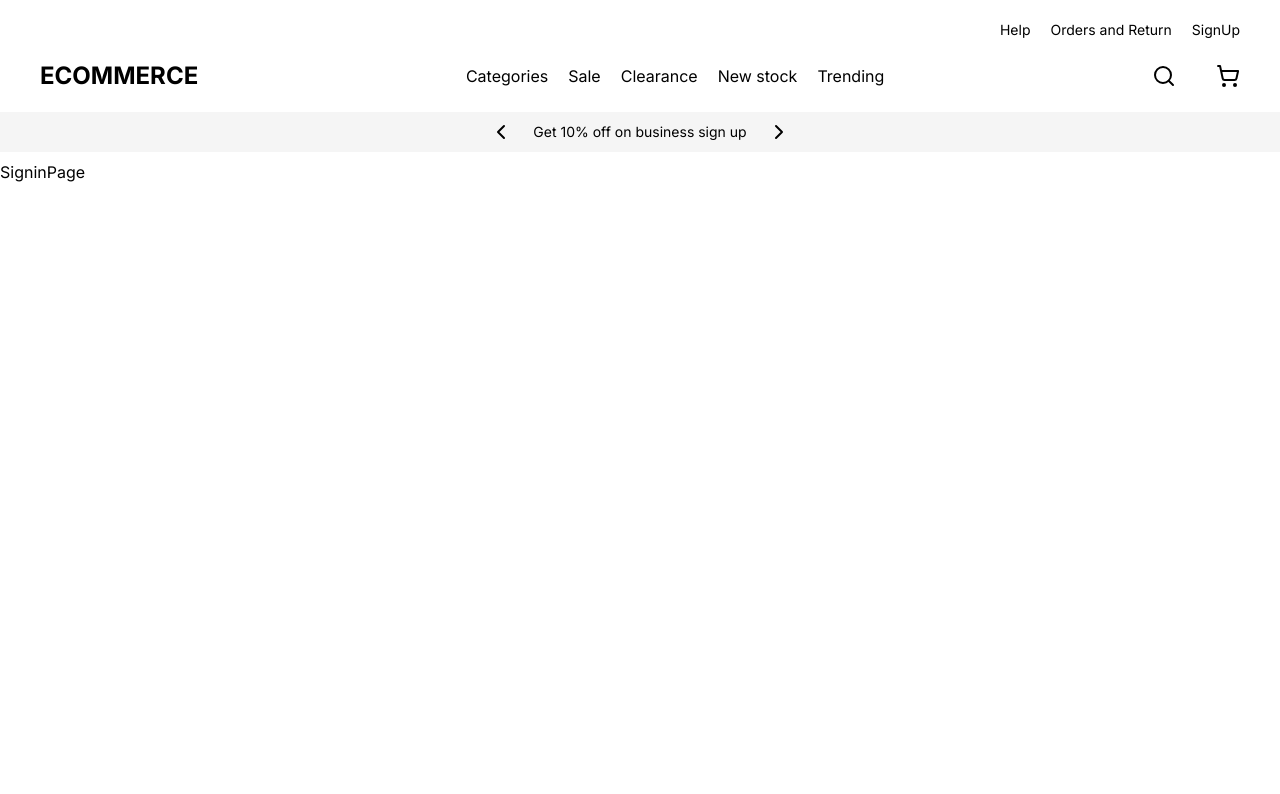
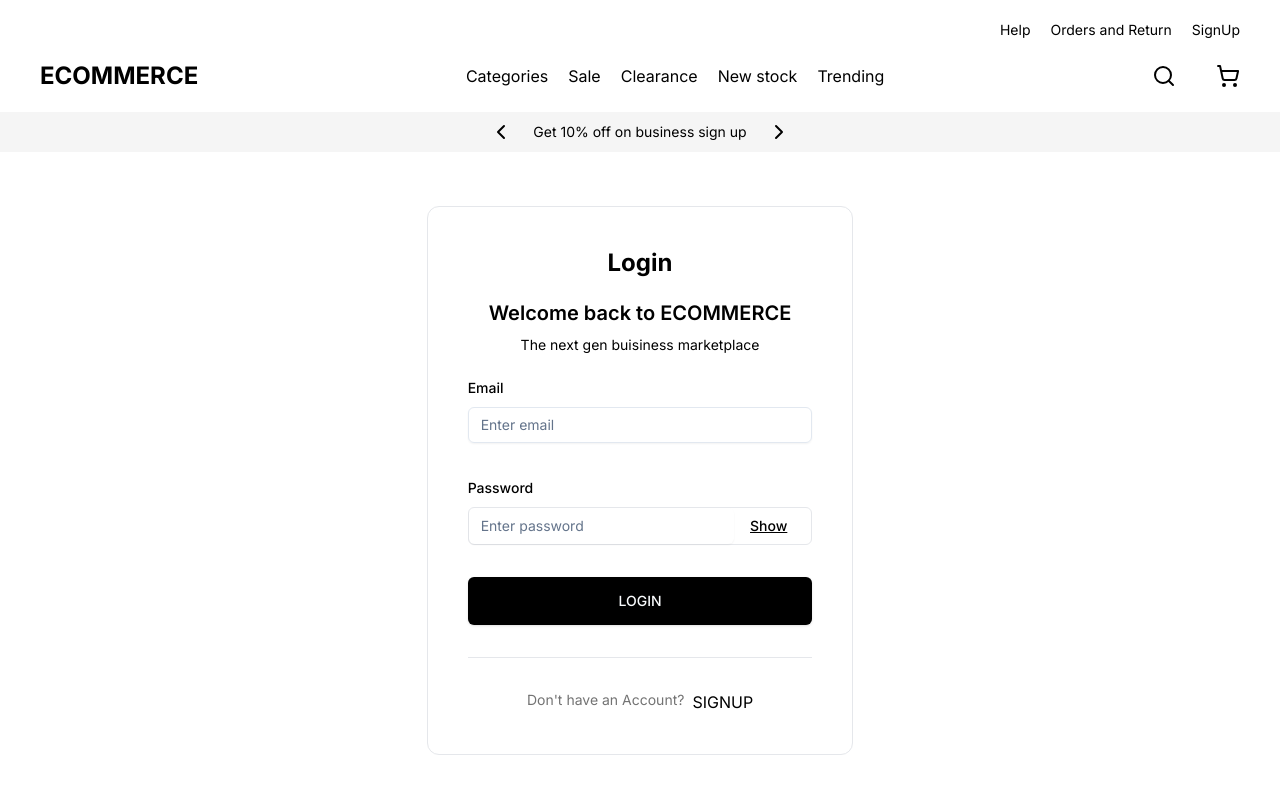
Before and after one commit to devMukulSingh/roc8Assignment, a Next.js app: page /signin in a window 1280 px wide. Shown: the top 794 px of the page. Built offline with nearby package versions, Linux system fonts and the light colour scheme.

Commit message:
added login ui

```diff
--- a/app/(auth)/signin/page.tsx
+++ b/app/(auth)/signin/page.tsx
@@ -1,8 +1,115 @@
+'use client'
+import { Button } from "@/components/ui/button";
+import { Form, FormControl, FormField, FormItem, FormLabel } from "@/components/ui/form";
+import { Input } from "@/components/ui/input";
+import { zodResolver } from "@hookform/resolvers/zod";
+import Link from "next/link";
+import { useState } from "react";
+import { FieldValues, useForm } from "react-hook-form"
+import * as z from "zod";
 
-const SigninPage = () => {
+const SignupPage = () => {
+
+  const [type, setType] = useState<string>("password");
+  const formSchema = z.object({
+    password: z.string().min(6).max(20),
+    email: z.string().email(),
+  });
+  const form = useForm<z.infer<typeof formSchema>>({
+    resolver: zodResolver(formSchema)
+  })
+  const onSubmit = (data: FieldValues) => {
+    console.log(data);
+  }
+  const handleShowPwd = () => {
+    type === 'password' ? setType("text") : setType('password');
+  }
   return (
-    <div>SigninPage</div>
+    <div className="flex items-center  justify-center w-full h-[calc(100vh-10rem)]">
+
+      <div
+        className="border w-1/3 p-10 rounded-xl flex flex-col gap-5">
+
+        <h1 className="text-center text-2xl font-bold">
+          Login
+        </h1>
+        <div className="space-y-2">
+          <h1 className="text-center text-xl font-semibold">
+            Welcome back to ECOMMERCE
+          </h1>
+          <h1 className="text-center text-sm">
+            The next gen buisiness marketplace
+          </h1>
+        </div>
+        <Form  {...form}>
+          <form onSubmit={form.handleSubmit(onSubmit)}>
+            <div className="flex flex-col gap-8 ">
+
+              <FormField
+                name="email"
+                control={form.control}
+                render={({ field }) => (
+                  <FormItem>
+                    <FormLabel>Email</FormLabel>
+                    <FormControl>
+                      <Input {...field} placeholder="Enter email" />
+                    </FormControl>
+                  </FormItem>
+                )}
+              />
+
+              <FormField
+                name="password"
+                control={form.control}
+                render={({ field }) => (
+                  <FormItem>
+                    <FormLabel>Password</FormLabel>
+                    <FormControl>
+                      <div className="w-full border flex items-center rounded-md pr-2">
+                        <Input
+                          {...field}
+                          type={type}
+                          placeholder="Enter password"
+                          className="border-none focus:outline-0 focus:border-0 focus:outline-none"
+                        />
+                        <Button
+                          type="button"
+                          onClick={handleShowPwd}
+                          variant="ghost"
+                          className="underline text-sm hover:bg-transparent">
+                          Show
+                        </Button>
+                      </div>
+                    </FormControl>
+                  </FormItem>
+                )}
+              />
+
+              <Button
+                className="h-12 bg-black rounded-md"
+                type="submit"
+              >
+                LOGIN
+              </Button>
+              <hr className="" />
+              <div className="flex gap-2 self-center ">
+                <h1 className="text-neutral-500 text-sm">
+                  Don't have an Account?
+                </h1>
+                <Link
+                  className=""
+                  href={'/signin'}>
+                  SIGNUP
+                </Link>
+              </div>
+            </div>
+          </form>
+        </Form>
+
+      </div>
+    </div>
+
   )
 }
 
-export default SigninPage
+export default SignupPage
```
Also changed, not shown: 1 other file (tests, documents, lock files or other folders).
